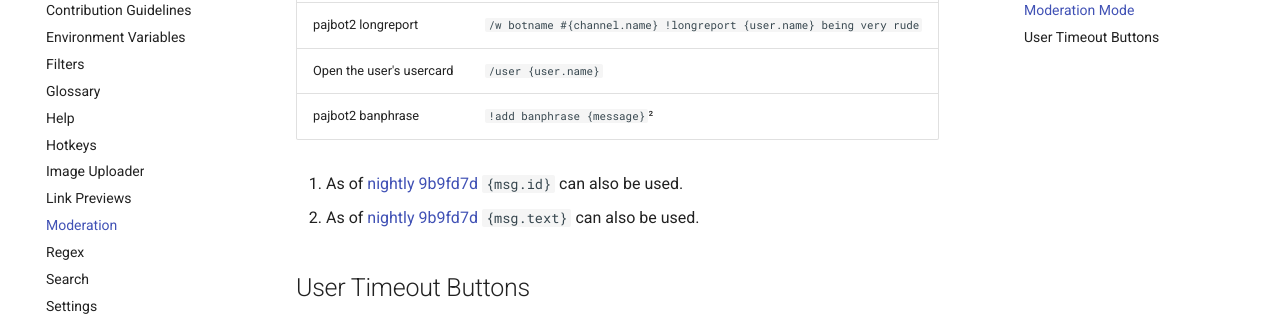
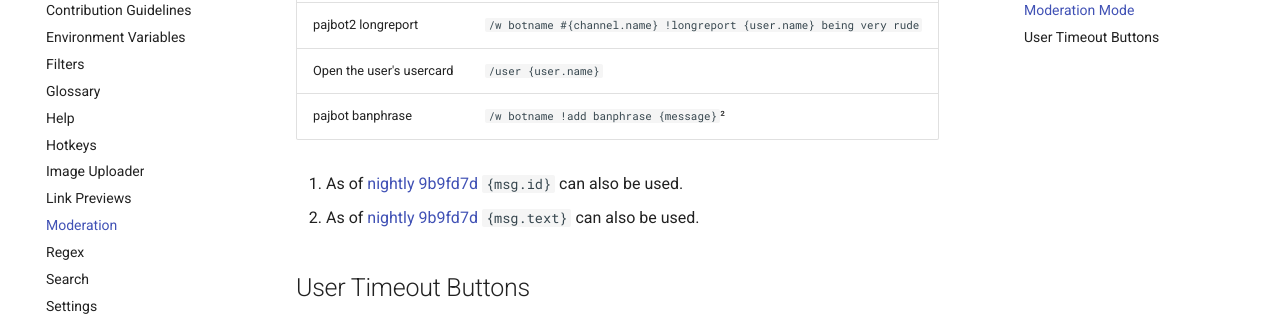
Before and after one commit to Chatterino/wiki, an MkDocs documentation site: the page built from docs/Moderation.md, in a window 1280 px wide and 900 px high, scrolled down 1587 px. Shown: the part 152-468 px from the top of the window. Built offline with MkDocs 1.6.1 and Material for MkDocs 9.7.7, drawn with Linux system fonts in a browser that asks for light colours; comment, search, counter and statistics services are not loaded.

Commit message:
Update docs/Moderation.md
Co-authored-by: Felanbird <41973452+Felanbird@users.noreply.github.com>

```diff
--- a/docs/Moderation.md
+++ b/docs/Moderation.md
@@ -26,7 +26,7 @@ Moderation mode is enabled by clicking ![ModModeDisabled](./images/moderation/mo
 | pajbot2 report | `/w botname #{channel.name} !report {user.name} being rude` |
 | pajbot2 longreport | `/w botname #{channel.name} !longreport {user.name} being very rude` |
 | Open the user's usercard | `/user {user.name}` |
-| pajbot2 banphrase | `!add banphrase {message}`² |
+| pajbot banphrase | `/w botname !add banphrase {message}`² |
 
 1. As of [nightly][nightly] [9b9fd7d][com1] `{msg.id}` can also be used.
 2. As of [nightly][nightly] [9b9fd7d][com1] `{msg.text}` can also be used.
```
